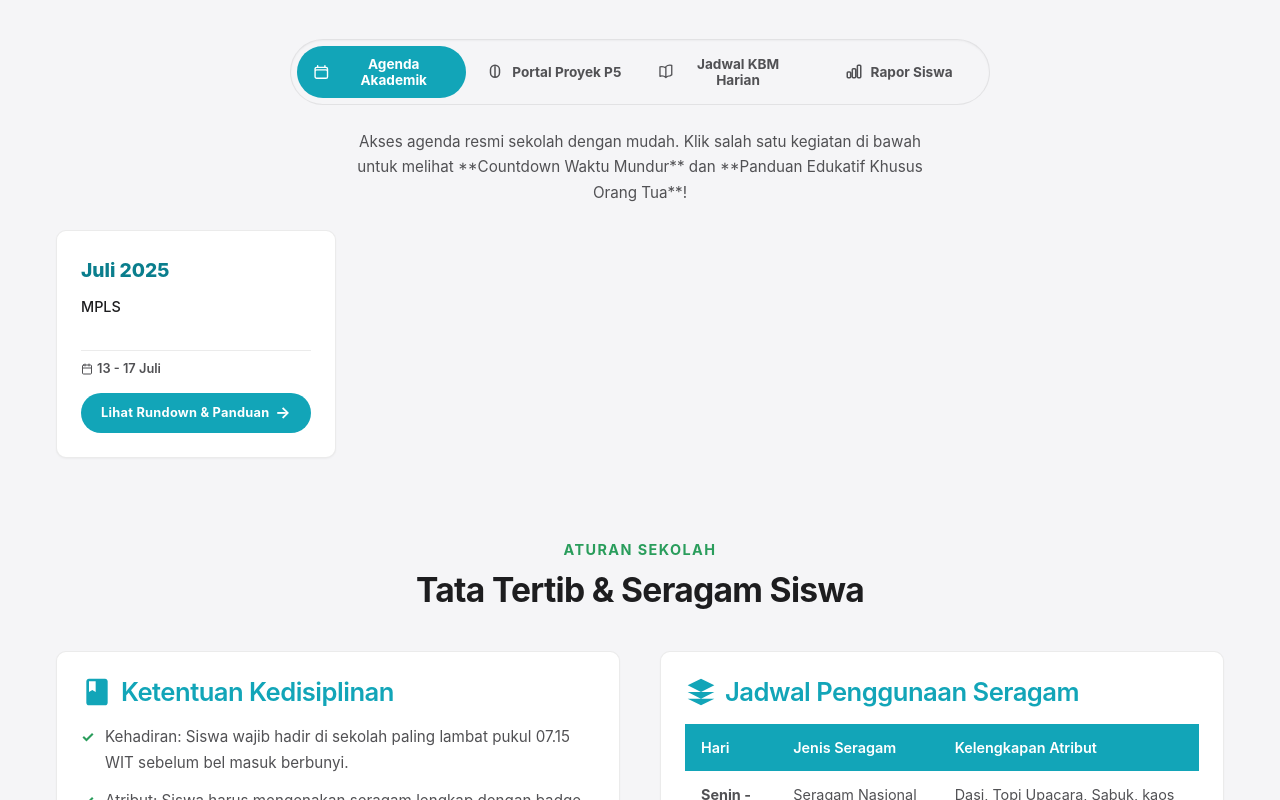
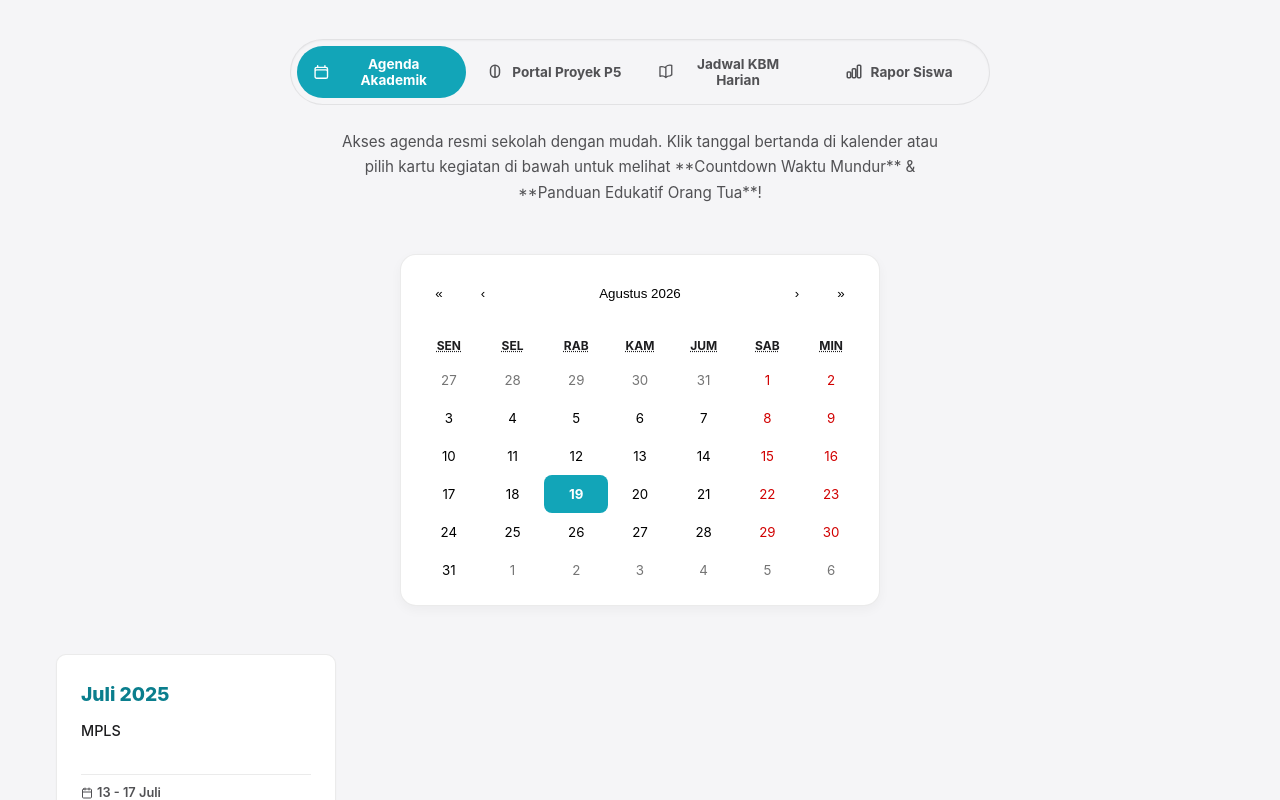
Before and after one commit to umamit/sdbobong, a Next.js app: page /akademik in a window 1280 px wide. Shown: the part 940-1740 px from the top of the page. Built offline with nearby package versions, Linux system fonts and the light colour scheme; no server answers; the database is empty.

Commit message:
feat(academic): integrasi react-calendar dinamis pada Kalender Pendidikan

```diff
--- a/package.json
+++ b/package.json
@@ -37,6 +37,7 @@
     "pg": "^8.22.0",
     "qrcode.react": "^3.1.0",
     "react": "^19.2.7",
+    "react-calendar": "^6.0.1",
     "react-day-picker": "^8.10.1",
     "react-dom": "^19.2.7",
     "react-hook-form": "^7.51.5",
--- a/src/components/academic/CalendarTab.jsx
+++ b/src/components/academic/CalendarTab.jsx
@@ -1,13 +1,105 @@
 'use client';
 
+import { useState, useEffect } from 'react';
+import dynamic from 'next/dynamic';
 import CalendarEventCard from '../CalendarEventCard';
 
+// Load react-calendar dinamis di client-side saja untuk menghindari Hydration Mismatch
+const ReactCalendar = dynamic(() => import('react-calendar'), {
+  ssr: false,
+  loading: () => (
+    <div style={{ textAlign: 'center', padding: '2rem', color: 'var(--text-muted)', fontWeight: 600 }}>
+      Memuat Kalender Interaktif...
+    </div>
+  )
+});
+
+// Import basic style untuk react-calendar secara aman
+import 'react-calendar/dist/Calendar.css';
+
 export default function CalendarTab({ initialCalendar, currentMonth, countdowns, onEventClick }) {
+  const [selectedDate, setSelectedDate] = useState(new Date());
+  const [eventsMap, setEventsMap] = useState({});
+
+  useEffect(() => {
+    const MONTH_MAP = {
+      'januari': '01', 'februari': '02', 'maret': '03', 'april': '04',
+      'mei': '05', 'juni': '06', 'juli': '07', 'agustus': '08',
+      'september': '09', 'oktober': '10', 'november': '11', 'desember': '12'
+    };
+
+    const mapping = {};
+    (initialCalendar || []).forEach(evt => {
+      const datesStr = (evt.dates || '').toLowerCase();
+      const monthStr = (evt.month || '').toLowerCase();
+      const yearMatch = (datesStr + ' ' + monthStr).match(/\b(20\d{2})\b/);
+      const year = yearMatch ? yearMatch[1] : '2026';
+
+      let monthNum = null;
+      for (const [name, num] of Object.entries(MONTH_MAP)) {
+        if (datesStr.includes(name) || monthStr.includes(name)) {
+          monthNum = num;
+          break;
+        }
+      }
+
+      if (!monthNum) monthNum = '07'; // Fallback Juli
+
+      // Deteksi hari
+      const dayMatch = datesStr.match(/\b(\d{1,2})\b/);
+      if (dayMatch) {
+        const dayStr = dayMatch[1].padStart(2, '0');
+        const formattedDate = `${year}-${monthNum}-${dayStr}`;
+        mapping[formattedDate] = evt;
+      }
+    });
+    setEventsMap(mapping);
+  }, [initialCalendar]);
+
+  // Format Date ke YYYY-MM-DD lokal
+  const getLocalDateString = (date) => {
+    if (!date) return '';
+    const y = date.getFullYear();
+    const m = String(date.getMonth() + 1).padStart(2, '0');
+    const d = String(date.getDate()).padStart(2, '0');
+    return `${y}-${m}-${d}`;
+  };
+
+  const getTileClassName = ({ date, view }) => {
+    if (view === 'month') {
+      const dateStr = getLocalDateString(date);
+      if (eventsMap[dateStr]) {
+        return 'has-academic-event';
+      }
+    }
+    return null;
+  };
+
+  const handleDayClick = (value) => {
+    setSelectedDate(value);
+    const dateStr = getLocalDateString(value);
+    const matchedEvent = eventsMap[dateStr];
+    if (matchedEvent) {
+      onEventClick(matchedEvent);
+    }
+  };
+
   return (
-    <div style={{ animation: 'tabFadeIn 0.3s ease-out' }}>
+    <div style={{ animation: 'tabFadeIn 0.3s ease-out', display: 'flex', flexDirection: 'column', gap: 'var(--space-md)' }}>
       <p className="text-center" style={{ maxWidth: '600px', margin: '0 auto var(--space-md) auto', fontSize: '0.95rem' }}>
-        Akses agenda resmi sekolah dengan mudah. Klik salah satu kegiatan di bawah untuk melihat **Countdown Waktu Mundur** dan **Panduan Edukatif Khusus Orang Tua**!
+        Akses agenda resmi sekolah dengan mudah. Klik tanggal bertanda di kalender atau pilih kartu kegiatan di bawah untuk melihat **Countdown Waktu Mundur** &amp; **Panduan Edukatif Orang Tua**!
       </p>
+
+      {/* React Calendar Container */}
+      <div style={{ maxWidth: '480px', width: '100%', margin: '0 auto var(--space-md) auto', background: '#ffffff', borderRadius: '16px', border: '1px solid var(--border-color)', padding: '1rem', boxShadow: 'var(--shadow-md)' }}>
+        <ReactCalendar
+          onChange={setSelectedDate}
+          value={selectedDate}
+          onClickDay={handleDayClick}
+          tileClassName={getTileClassName}
+          locale="id-ID"
+        />
+      </div>
 
       <div style={{
         display: 'grid',
@@ -24,6 +116,46 @@ export default function CalendarTab({ initialCalendar, currentMonth, countdowns,
           />
         ))}
       </div>
+
+      <style jsx global>{`
+        /* Custom Styling react-calendar agar menyatu dengan branding sekolah */
+        .react-calendar {
+          width: 100% !important;
+          border: none !important;
+          font-family: var(--font-heading) !important;
+        }
+        .react-calendar__tile--now {
+          background: rgba(229, 169, 0, 0.15) !important; /* Kuning Emas Muted */
+          color: var(--secondary-dark) !important;
+          font-weight: 700;
+          border-radius: 8px;
+        }
+        .react-calendar__tile--active {
+          background: var(--primary) !important; /* Biru Toska */
+          color: white !important;
+          font-weight: bold;
+          border-radius: 8px;
+        }
+        .react-calendar__tile:hover {
+          border-radius: 8px;
+        }
+        .has-academic-event {
+          position: relative;
+          font-weight: 800 !important;
+          color: var(--primary-dark) !important;
+        }
+        .has-academic-event::after {
+          content: '';
+          position: absolute;
+          bottom: 4px;
+          left: 50%;
+          transform: translateX(-50%);
+          width: 6px;
+          height: 6px;
+          border-radius: 50%;
+          background-color: var(--accent); /* Hijau Daun */
+        }
+      `}</style>
     </div>
   );
 }
```
Also changed, not shown: 1 other file (tests, documents, lock files or other folders).
